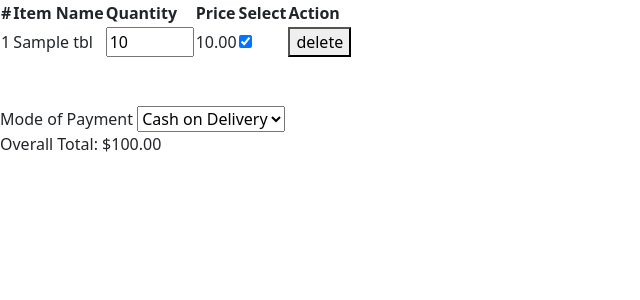
After one commit to mgador/ecommerce, a PHP site: page /my_cart.php?id=1 in a window 1280 px wide. The commit adds this page. Shown: the top 300 px of the page, without its empty margins (0-640 px from the left). Run offline with PHP 8.4, Linux system fonts and the light colour scheme; the visitor is signed in with stand-in values (Sample User, id 1); tables that the repository leaves empty or names only in its code hold one stand-in row (values such as "Sample post"); some libraries are stand-ins or nearby versions.

Commit message:
Bug Overall Total in My Cart

```diff
--- a/class/Customer.php
+++ b/class/Customer.php
@@ -39,19 +39,17 @@ class Customer extends Config {
             $email = $_POST['email'];
             $password = $_POST['password'];
 
-            $stmt = $connection->prepare("SELECT password FROM customer_tbl
-            WHERE email = ?");
-
+            $stmt = $connection->prepare("SELECT password FROM customer_tbl WHERE email = ?");
             $stmt->execute([$email]);
             $userPass = $stmt->fetch();
 
-            if (password_verify($password, $userPass['password'])) {
+            if ($userPass && password_verify($password, $userPass['password'])) {
                 $stmt = $connection->prepare("SELECT * FROM customer_tbl WHERE email = ?");
                 $stmt->execute([$email]);
                 $data = $stmt->fetch();
 
                 $user_id = $data['customer_id'];
-                $stmt2  = $connection->prepare("SELECT * FROM seller_tbl WHERE user_id = ?");
+                $stmt2 = $connection->prepare("SELECT * FROM seller_tbl WHERE user_id = ?");
                 $stmt2->execute([$user_id]);
                 $data2 = $stmt2->fetch();
                 $result2 = $stmt2->rowCount();
@@ -63,12 +61,12 @@ class Customer extends Config {
                     $this->set_session($data);
                     $this->redirectAfterLogin();
                 }
-
             } else {
                 echo "Incorrect Email or Password!";
             }
         }
     }
+
 
     private function redirectAfterLogin() {
         header("Location: home.php");
@@ -101,7 +99,58 @@ class Customer extends Config {
         }
     }
 
-    // Function to validate input (prevent SQL injection)
+    public function add_to_cart() {
+        if(isset($_POST['add_to_cart'])) {
+
+            $customer_id = $_POST['customer_id'];
+            $product_id = $_POST['product_id'];
+            $item_name = $_POST['item_name'];
+            $qty = $_POST['quantity'];
+            $price = $_POST['price'];
+
+            $total_price = $price * $qty;
+
+            $connection = $this->openConnection();
+
+            $stmt = $connection->prepare("SELECT * FROM cart_tbl WHERE customer_id = ? AND product_id = ?");
+            $stmt->execute([$customer_id, $product_id]);
+            $existing_item = $stmt->fetch();
+
+            if($existing_item) {
+
+                $new_qty = $existing_item['qty'] + $qty;
+                $new_total_price = $existing_item['price'] + $total_price;
+
+                $stmt = $connection->prepare("UPDATE cart_tbl SET qty = ?, price = ? WHERE customer_id = ? AND product_id = ?");
+                $stmt->execute([$new_qty, $new_total_price, $customer_id, $product_id]);
+                $result = $stmt->rowCount();
+
+                if(!$result > 0) {
+                    echo "Failed to update cart";
+                }
+
+            } else {
+
+                $stmt = $connection->prepare("INSERT INTO cart_tbl (customer_id, product_id, item_name, qty, price) VALUES(?, ?, ?, ?, ?)");
+                $stmt->execute([$customer_id, $product_id, $item_name, $qty, $total_price]);
+                $result = $stmt->rowCount();
+
+                if(!$result > 0) {
+                    echo "Failed to add to cart";
+                }
+            }
+        }
+    }
+
+    public function view_cart($id) {
+        $connection = $this->openConnection();
+        $stmt = $connection->prepare("SELECT * FROM cart_tbl WHERE customer_id = ?");
+        $stmt->execute([$id]);
+        $data = $stmt->fetchAll();
+
+        return $data;
+    }
+
     private function validateInput($input) {
         $input = trim($input);
         $input = stripslashes($input);
--- a/class/Product.php
+++ b/class/Product.php
@@ -48,29 +48,6 @@ class Product extends Config {
             }
         }
 
-    }
-
-    public function view_products($id) {
-        $connection = $this->openConnection();
-        $stmt = $connection->prepare("SELECT * FROM product_tbl WHERE added_by = ?");
-        $stmt->execute([$id]);
-        $data = $stmt->fetchAll();
-
-        return $data;
-    }
-
-    public function view_single_product() {
-        if(isset($_POST['update'])) {
-
-            $product_id = $_POST['product_id'];
-
-            $connection = $this->openConnection();
-            $stmt = $connection->prepare("SELECT * FROM product_tbl WHERE product_id = ?");
-            $stmt->execute([$product_id]);
-            $data = $stmt->fetch();
-
-            return $data;
-        }
     }
 
     public function update_product() {
@@ -126,7 +103,6 @@ class Product extends Config {
                 $image_to_use = $old_image_filename;
             }
 
-            // Update product information in the database
             $connection = $this->openConnection();
             $stmt = $connection->prepare("UPDATE product_tbl SET category_id=?, item_name=?, item_image=?, description=?, price=?, quantity=?, added_by=? WHERE product_id=?");
             $stmt->execute([$category_id, $item_name, $image_to_use, $description, $price, $stock_quantity, $added_by, $product_id]);
@@ -175,7 +151,46 @@ class Product extends Config {
         }
     }
 
+    public function view_available_products() {
+        $connection = $this->openConnection();
+        $stmt = $connection->prepare("SELECT * FROM product_tbl ORDER BY RAND()");
+        $stmt->execute();
+        $data = $stmt->fetchAll();
 
+        return $data;
+    }
+
+    public function view_products($id) {
+        $connection = $this->openConnection();
+        $stmt = $connection->prepare("SELECT * FROM product_tbl WHERE added_by = ?");
+        $stmt->execute([$id]);
+        $data = $stmt->fetchAll();
+
+        return $data;
+    }
+
+    public function view_product_details($id) {
+        $connection = $this->openConnection();
+        $stmt = $connection->prepare("SELECT * FROM product_tbl WHERE product_id = ?");
+        $stmt->execute([$id]);
+        $data = $stmt->fetch();
+
+        return $data;
+    }
+
+    public function view_single_product() {
+        if(isset($_POST['update'])) {
+
+            $product_id = $_POST['product_id'];
+
+            $connection = $this->openConnection();
+            $stmt = $connection->prepare("SELECT * FROM product_tbl WHERE product_id = ?");
+            $stmt->execute([$product_id]);
+            $data = $stmt->fetch();
+
+            return $data;
+        }
+    }
 
     private function validateInput($input) {
         $input = trim($input);
--- a/class/Seller.php
+++ b/class/Seller.php
@@ -6,7 +6,7 @@ class Seller extends Config {
     public function seller_register() {
 
         if(isset($_POST['register'])) {
-            // Validate and sanitize input data
+
             $user_id = $this->validateInput($_POST['user_id']);
             $username = $this->validateInput($_POST['username']);
             $email = $this->validateInput($_POST['email']);
@@ -15,7 +15,6 @@ class Seller extends Config {
             $address = $this->validateInput($_POST['address']);
             $phone_number = $this->validateInput($_POST['phone_number']);
 
-            // Proceed with the database operation
             $connection = $this->openConnection();
             $stmt = $connection->prepare("INSERT INTO seller_tbl (user_id,username,email,company_name,contact_name,address,phone_number) VALUES(?,?,?,?,?,?,?)");
             $stmt->execute([$user_id,$username,$email,$company_name,$contact_name,$address,$phone_number]);
--- a/manage_product.php
+++ b/manage_product.php
@@ -11,8 +11,6 @@
     if(isset($_SESSION['delete_status'])) {
         echo $_SESSION['delete_status'];
         unset($_SESSION['delete_status']);
-    } else {
-        echo '<script>alert("Session not set");</script>';
     }
 ?>
 
--- /dev/null
+++ b/my_cart.php
@@ -0,0 +1,115 @@
+<?php include('partials/__header.php'); ?>
+<?php include('middleware/userAuth.php'); ?>
+
+<?php $items = $customer->view_cart($_GET['id']); ?>
+
+<table>
+    <thead>
+        <tr>
+            <th>#</th>
+            <th>Item Name</th>
+            <th>Quantity</th>
+            <th>Price</th>
+            <th>Select</th>
+            <th>Action</th>
+        </tr>
+    </thead>
+    <tbody>
+        <?php $count = 0;
+        foreach($items as $item) : ?>
+        <?php $stock_qty = $product->view_product_details($item['product_id']) ?>
+            <tr>
+                <td><?= ++$count; ?></td>
+                <td><?= $item['item_name']; ?></td>
+                <td>
+                    <?php if($stock_qty['quantity'] == 0): ?>
+                        <input type="number" min="1" max="<?= $stock_qty['quantity'] ?>" value="<?= $item['qty'] ?>" disabled>
+                    <?php else: ?>
+                        <input type="number" min="1" max="<?= $stock_qty['quantity'] ?>" value="<?= $item['qty'] ?>" data-stock-price="<?= $stock_qty['price'] ?>" class="quantity-input">
+                    <?php endif; ?>
+                </td>
+                <td class="price-column"><?= number_format($item['price'], 2) ?></td>
+                <td>
+                    <input type="checkbox" name="selected_items[]" value="<?= $item['item_name'] ?>" data-item-price="<?= $item['price'] ?>" checked>
+                </td>
+                <td>
+                    <form action="" method="post">
+                        <button>delete</button>
+                    </form>
+                </td>
+            </tr>
+        <?php endforeach; ?>
+    </tbody>
+</table>
+
+<br><br>
+<label for="mode_of_payment">Mode of Payment</label>
+<select name="mop" id="mop">
+    <option value="">Cash on Delivery</option>
+    <option value="">Paypal</option>
+</select>
+
+<div id="total">Overall Total: $0.00</div>
+
+<?php include('partials/__footer.php'); ?>
+
+<script>
+    const selectItems = document.querySelectorAll('input[name="selected_items[]"]');
+const selectPayment = document.getElementById('mop');
+const totalPriceDisplay = document.getElementById('total');
+const quantityInputs = document.querySelectorAll('.quantity-input');
+
+let overallTotal = 0;
+
+// Function to calculate overall total
+function calculateOverallTotal() {
+    overallTotal = 0;
+    selectItems.forEach(item => {
+        if(item.checked) {
+            const itemPrice = parseFloat(item.dataset.itemPrice);
+            const quantityInput = item.closest('tr').querySelector('.quantity-input');
+            const quantity = parseInt(quantityInput.value);
+            overallTotal += itemPrice * quantity;
+        }
+    });
+
+    // Display overall total
+    totalPriceDisplay.textContent = `Overall Total: $${overallTotal.toFixed(2)}`;
+}
+
+// Add event listener to each checkbox
+selectItems.forEach(item => {
+    item.addEventListener('change', function() {
+        // Recalculate overall total when checkbox selection changes
+        calculateOverallTotal();
+    });
+});
+
+// Add event listener to each quantity input
+quantityInputs.forEach(input => {
+    input.addEventListener('input', function() {
+        // Recalculate overall total when quantity changes
+        calculateOverallTotal();
+
+        // Update price cell with new total price
+        const quantity = parseInt(this.value);
+        const stockPrice = parseFloat(this.dataset.stockPrice);
+        const priceCell = this.parentNode.nextElementSibling;
+
+        // Update price cell with new total price
+        const totalPrice = (quantity * stockPrice).toFixed(2);
+        priceCell.textContent = totalPrice;
+    });
+});
+
+// Add event listener to select element
+selectPayment.addEventListener('change', function() {
+    const selectedPayment = this.value;
+
+    // Perform actions based on selected payment mode (if needed)
+});
+
+// Initial calculation of overall total
+calculateOverallTotal();
+
+</script>
```
Also changed, not shown: home.php (+19 -0 lines), product_details.php (added, +43 -0 lines), assets/images/products/2_hotsilog.jpg (added), assets/images/products/2_tapsi.jpg (added).
